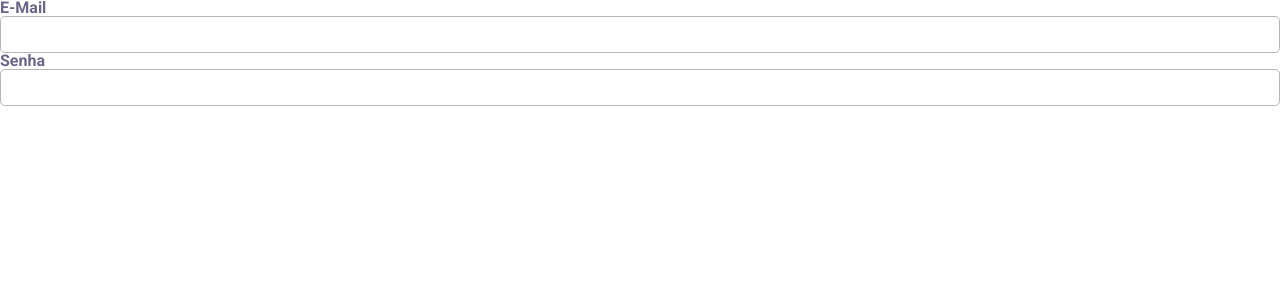
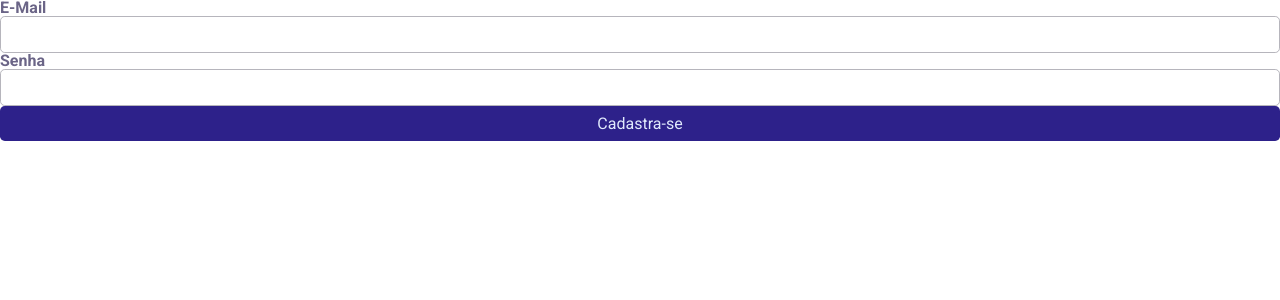
Before and after one commit to DenisLevy76/auth-frontend, a React (Vite) app: page / in a window 1280 px wide. Shown: the top 300 px of the page. Built offline with nearby package versions, Linux system fonts and the light colour scheme.

Commit message:
001 - Adding button component

```diff
--- /dev/null
+++ b/src/components/ButtonComponent/index.jsx
@@ -0,0 +1,5 @@
+import { Button } from './styles';
+
+export const ButtonComponent = ({bgcolor='#2D218A', color='#E0E9FC' , textLabel, ...others}) => {
+    return <Button bgcolor={bgcolor} color={color} {...others}>{textLabel}</Button>
+};
--- /dev/null
+++ b/src/components/ButtonComponent/styles.js
@@ -0,0 +1,14 @@
+import styled from 'styled-components';
+import { css } from 'styled-components';
+
+export const Button = styled.button`
+${({bgcolor, color}) => css`
+    height: 35px;
+    width: 100%;
+    border-radius: 0.3rem;
+    border: none;
+    background-color: ${bgcolor};
+    color: ${color};
+    cursor: pointer;
+`}
+`;
--- a/src/pages/HomePage/index.jsx
+++ b/src/pages/HomePage/index.jsx
@@ -1,8 +1,10 @@
+import { ButtonComponent } from '../../components/ButtonComponent';
 import { InputComponent } from '../../components/InputComponent';
 
 export const HomePage = () => (
   <>
     <InputComponent labelText="E-Mail" id="input1"/>
     <InputComponent labelText="Senha" id="input1" type="password"/>
+    <ButtonComponent textLabel="Cadastra-se"/>
   </>
 )
```
Also changed, not shown: 2 other files (tests, documents, lock files or other folders).
